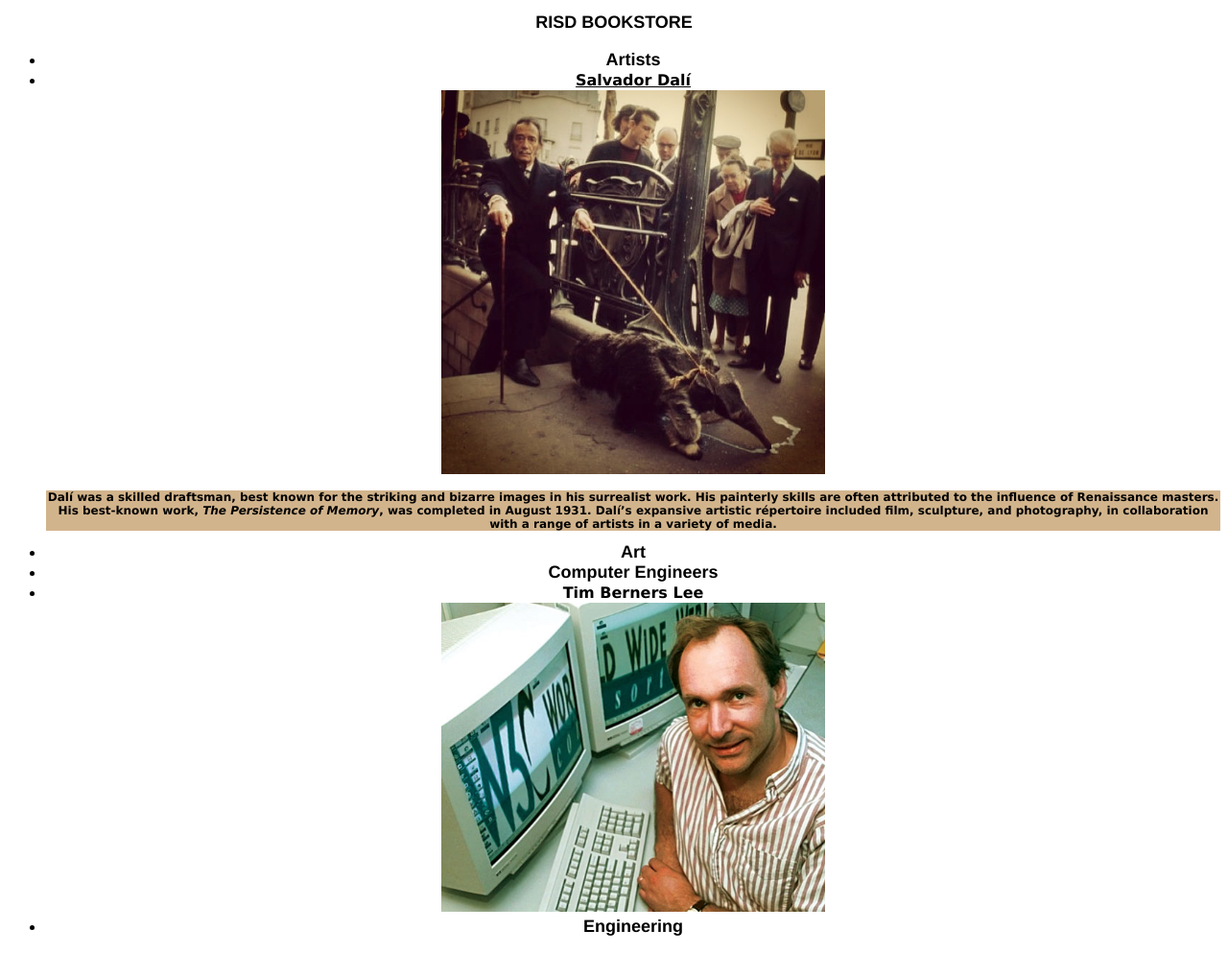
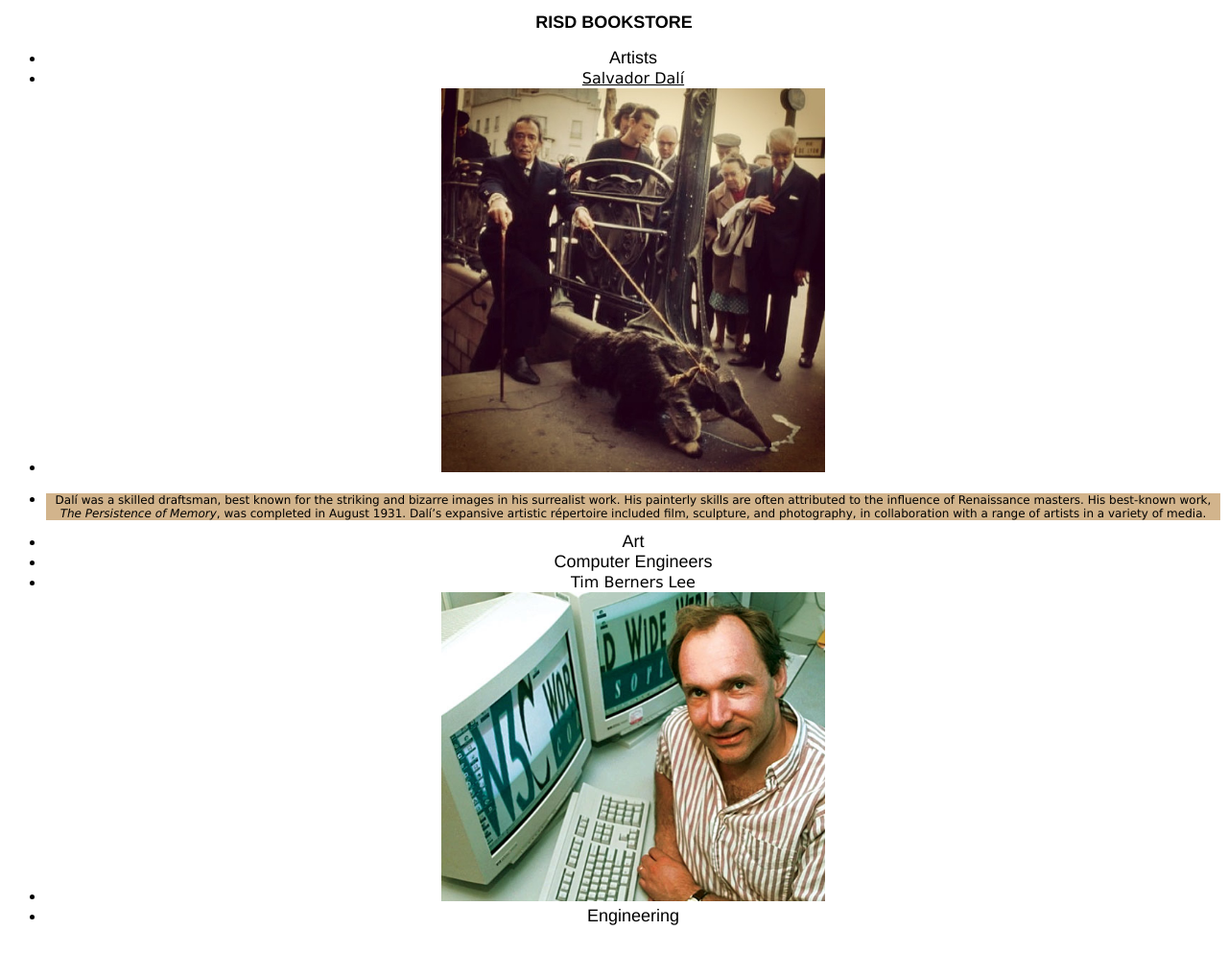
Before and after one commit to Colinosh/Assignment1, a plain HTML site: page index.html in a window 1280 px wide. Shown: the part 107-1101 px from the top of the page at 96% size. Drawn offline with Linux system fonts and the light colour scheme.

Commit message:
debugging

```diff
--- a/index.html
+++ b/index.html
@@ -9,17 +9,16 @@
       <div><img src="img/risd.jpg" width="100" alt=""></div>
       <h1>RISD BOOKSTORE</h1>
       <nav>
-      <h1>
          <ul>
             <li>Artists</li>
                <li><span><u>Salvador Dalí</u></span></li>
-               <img src="img/dali.jpg" width="400" alt="">
-               <p>Dalí was a skilled draftsman, best known for the striking and bizarre images in his surrealist work. His painterly skills are often attributed to the influence of Renaissance masters. His best-known work, <i>The Persistence of Memory</i>, was completed in August 1931. Dalí’s expansive artistic répertoire included film, sculpture, and photography, in collaboration with a range of artists in a variety of media.
-               </p>
+               <li><img src="img/dali.jpg" width="400" alt=""></li>
+               <li><p>Dalí was a skilled draftsman, best known for the striking and bizarre images in his surrealist work. His painterly skills are often attributed to the influence of Renaissance masters. His best-known work, <i>The Persistence of Memory</i>, was completed in August 1931. Dalí’s expansive artistic répertoire included film, sculpture, and photography, in collaboration with a range of artists in a variety of media.
+               </p></li>
             <li>Art</li>
             <li>Computer Engineers</li>
             <li><span>Tim Berners Lee</span></li>
-               <img src="img/timbernerslee.jpg" width="400" alt="">
+            <li><img src="img/timbernerslee.jpg" width="400" alt=""></li>
             <li>Engineering</li>
          </ul>
       </nav>
```
